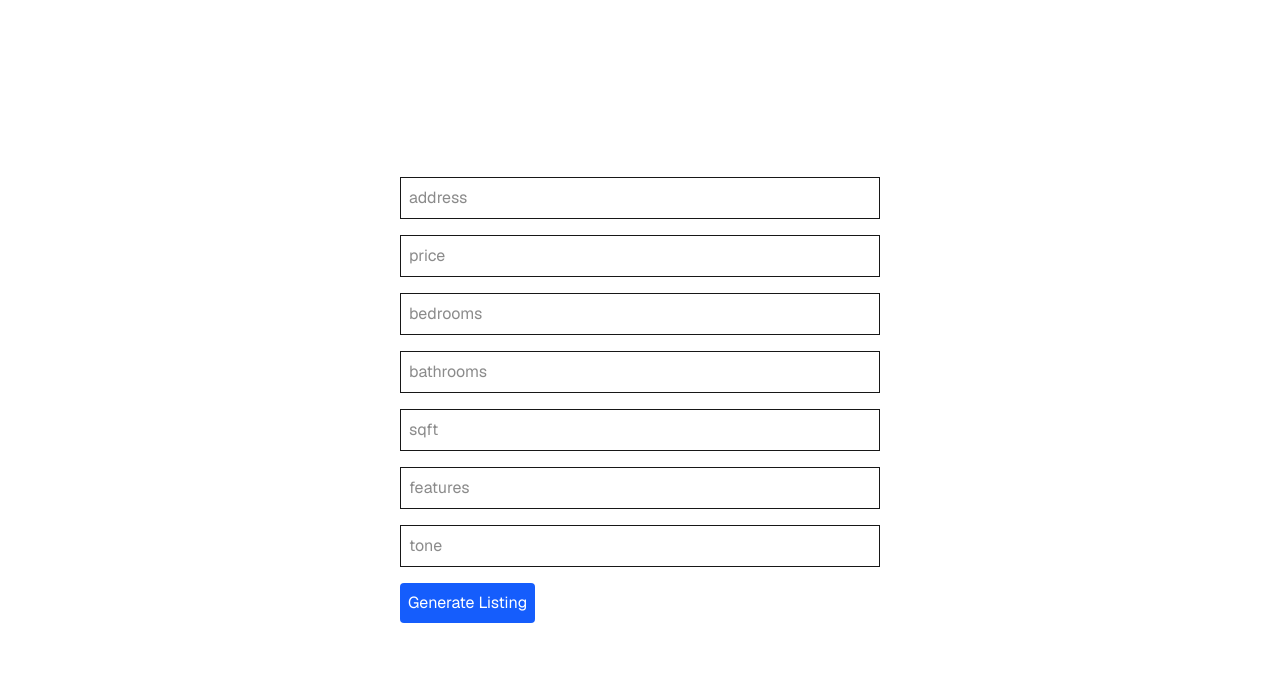
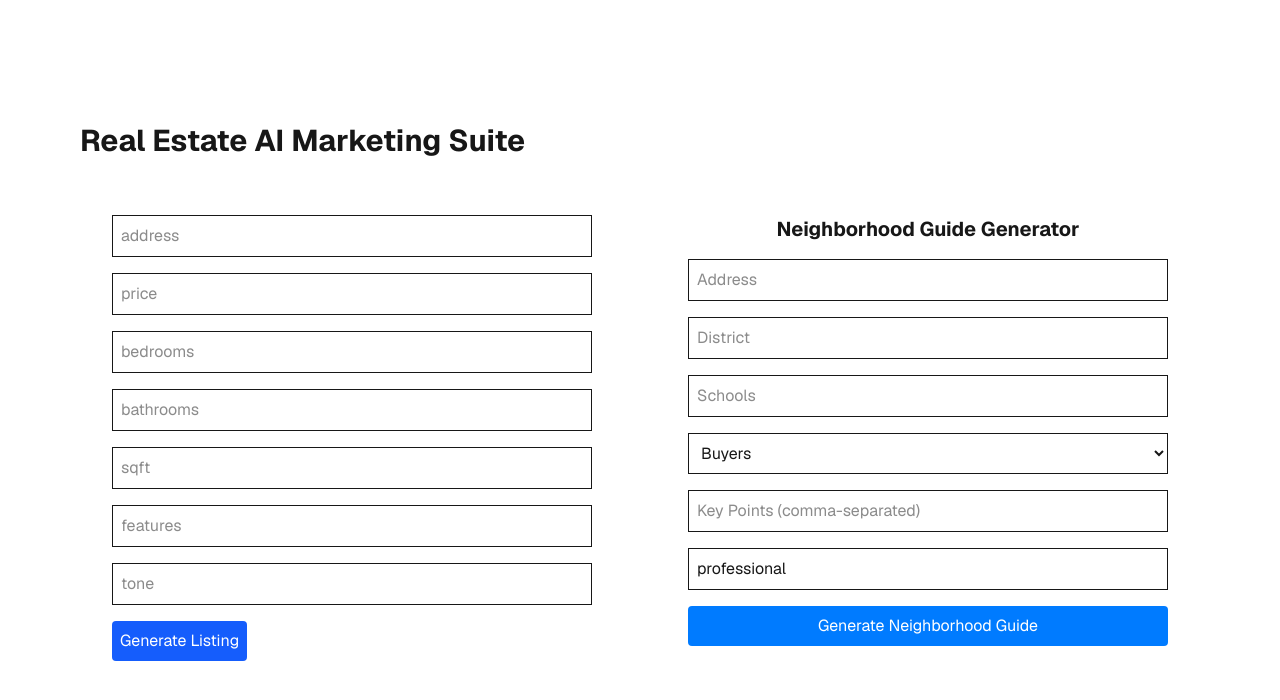
Before and after one commit to aar-woo/real-estate-ai-marketing-suite, a Next.js app: page / in a window 1280 px wide. Shown: the top 700 px of the page. Built offline with nearby package versions, Linux system fonts and the light colour scheme.

Commit message:
Created neighborhood guide component that generates a guide using ai.

```diff
--- a/src/app/page.tsx
+++ b/src/app/page.tsx
@@ -1,11 +1,19 @@
 import Image from "next/image";
 import ListingForm from "@/components/ListingForm";
+import NeighborhoodGuideForm from "@/components/NeighborhoodGuideForm";
 
 export default function Home() {
   return (
     <div className="font-sans flex flex-col items-center justify-center min-h-screen p-8 pb-20 gap-16 sm:p-20">
-      <main className="flex flex-col gap-[32px] items-center sm:items-start">
-        <ListingForm />
+      <main className="flex flex-col gap-[32px] items-center sm:items-start w-full max-w-6xl">
+        <h1 className="text-3xl font-bold text-center mb-2">
+          Real Estate AI Marketing Suite
+        </h1>
+
+        <div className="flex flex-col lg:flex-row gap-8 w-full">
+          <ListingForm />
+          <NeighborhoodGuideForm />
+        </div>
       </main>
     </div>
   );
--- /dev/null
+++ b/src/components/NeighborhoodGuideForm.tsx
@@ -0,0 +1,119 @@
+"use client";
+
+import { useState } from "react";
+import type { NeighborhoodGuideData } from "@/lib/prompts";
+
+export default function NeighborhoodGuideForm() {
+  // Keep form state as strings for inputs; convert to NeighborhoodGuideData on submit
+  const [form, setForm] = useState({
+    address: "",
+    district: "",
+    schools: "",
+    audience: "buyers",
+    keyPoints: "",
+    tone: "professional",
+  });
+
+  const [result, setResult] = useState("");
+
+  async function handleSubmit(e: React.FormEvent) {
+    e.preventDefault();
+
+    const payload: NeighborhoodGuideData = {
+      address: form.address || "",
+      district: form.district || undefined,
+      schools: form.schools
+        ? form.schools
+            .split(",")
+            .map((s) => s.trim())
+            .filter(Boolean)
+        : [],
+      audience: form.audience as "investors" | "sellers" | "buyers" | "renters",
+      keyPoints: form.keyPoints
+        ? form.keyPoints
+            .split(",")
+            .map((s) => s.trim())
+            .filter(Boolean)
+        : [],
+      tone: form.tone || undefined,
+    };
+
+    const res = await fetch("/api/generate-neighborhood-guide", {
+      method: "POST",
+      headers: { "Content-Type": "application/json" },
+      body: JSON.stringify({ guideData: payload }),
+    });
+    const data = await res.json();
+    setResult(data.result);
+  }
+
+  return (
+    <div className="max-w-lg mx-auto p-4">
+      <h2 className="text-xl font-bold mb-4 text-center">
+        Neighborhood Guide Generator
+      </h2>
+      <form onSubmit={handleSubmit} className="space-y-4">
+        <input
+          type="text"
+          placeholder="Address"
+          value={form.address}
+          onChange={(e) => setForm({ ...form, address: e.target.value })}
+          className="border p-2 w-full"
+          required
+        />
+        <input
+          type="text"
+          placeholder="District"
+          value={form.district}
+          onChange={(e) => setForm({ ...form, district: e.target.value })}
+          className="border p-2 w-full"
+        />
+        <input
+          type="text"
+          placeholder="Schools"
+          value={form.schools}
+          onChange={(e) => setForm({ ...form, schools: e.target.value })}
+          className="border p-2 w-full"
+        />
+        <select
+          value={form.audience}
+          onChange={(e) => setForm({ ...form, audience: e.target.value })}
+          className="border p-2 w-full"
+        >
+          <option value="buyers">Buyers</option>
+          <option value="sellers">Sellers</option>
+          <option value="investors">Investors</option>
+          <option value="renters">Renters</option>
+        </select>
+        <input
+          type="text"
+          placeholder="Key Points (comma-separated)"
+          value={form.keyPoints}
+          onChange={(e) => setForm({ ...form, keyPoints: e.target.value })}
+          className="border p-2 w-full"
+        />
+        <input
+          type="text"
+          placeholder="Tone (professional, friendly, etc.)"
+          value={form.tone}
+          onChange={(e) => setForm({ ...form, tone: e.target.value })}
+          className="border p-2 w-full"
+        />
+        <button
+          className="bg-blue-600 text-white p-2 rounded w-full"
+          style={{ backgroundColor: "#007bff" }}
+          type="submit"
+        >
+          Generate Neighborhood Guide
+        </button>
+      </form>
+
+      {result && (
+        <div className="mt-6 p-4 border rounded">
+          <h3 className="font-bold">Generated Guide:</h3>
+          <div className="whitespace-pre-wrap">{result}</div>
+        </div>
+      )}
+    </div>
+  );
+}
--- a/src/lib/prompts.ts
+++ b/src/lib/prompts.ts
@@ -42,7 +42,7 @@ Guidelines:
 export type NeighborhoodGuideData = {
   address: string;
   district?: string;
-  schools?: string;
+  schools?: string[];
   audience?: "investors" | "sellers" | "buyers" | "renters";
   keyPoints?: string[];
   tone?: string;
@@ -54,7 +54,7 @@ export function neighborhoodGuidePrompt(
   const {
     address = "",
     district = "",
-    schools = "",
+    schools = [],
     audience = "buyers",
     keyPoints = [],
     tone = "professional",
@@ -63,7 +63,7 @@ export function neighborhoodGuidePrompt(
   return `You are an expert neighborhood guide writter for ${audience}. Write a ${tone}, factual summary for the following neighborhood:
 Address: ${address}
 District: ${district}
-Schools: ${schools}
+Schools: ${schools.join(", ")}
 Key points to include: ${keyPoints.join(", ")}
 
 Guidelines:
```
Also changed, not shown: src/app/api/generate-neighborhood-guide/route.ts (renamed from src/app/api/generate-guide/route.ts).
